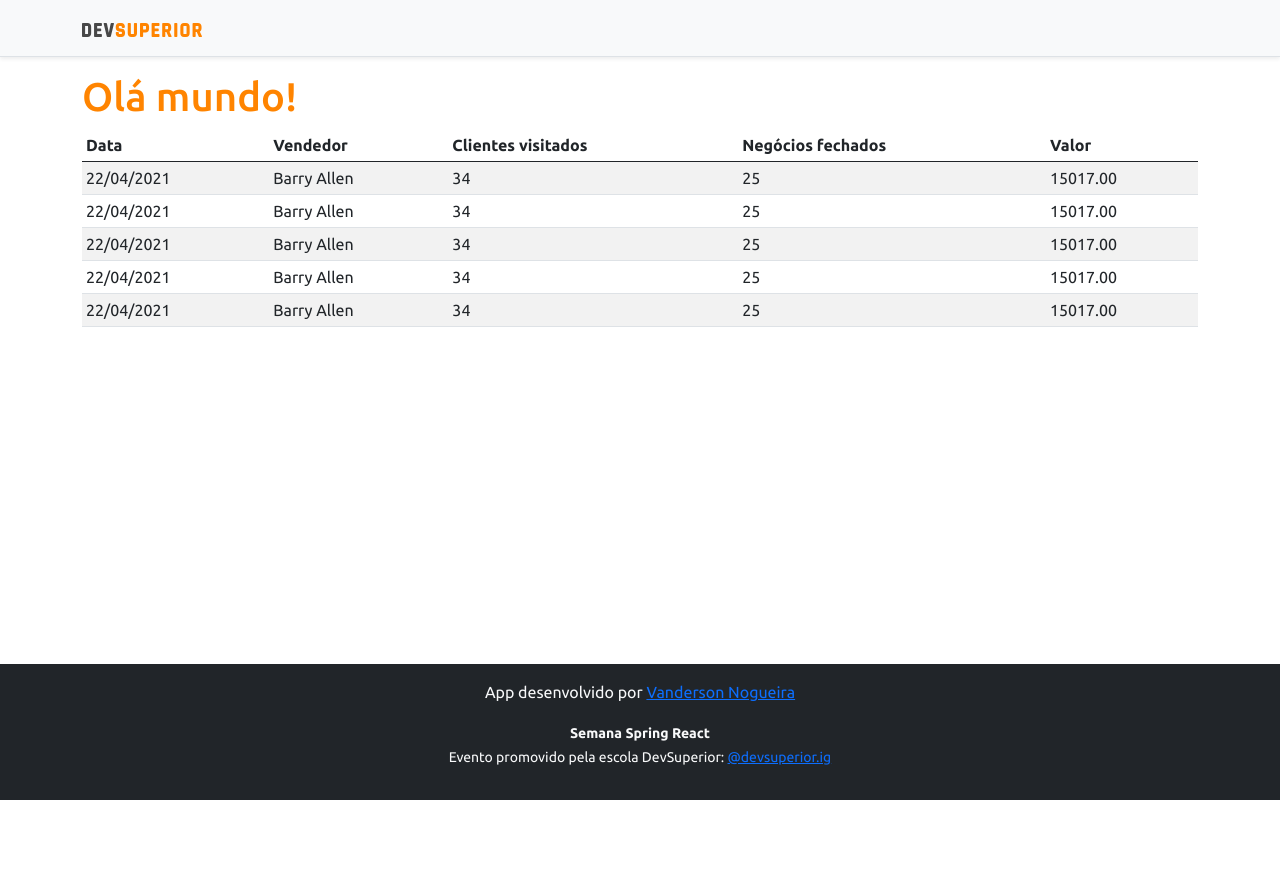
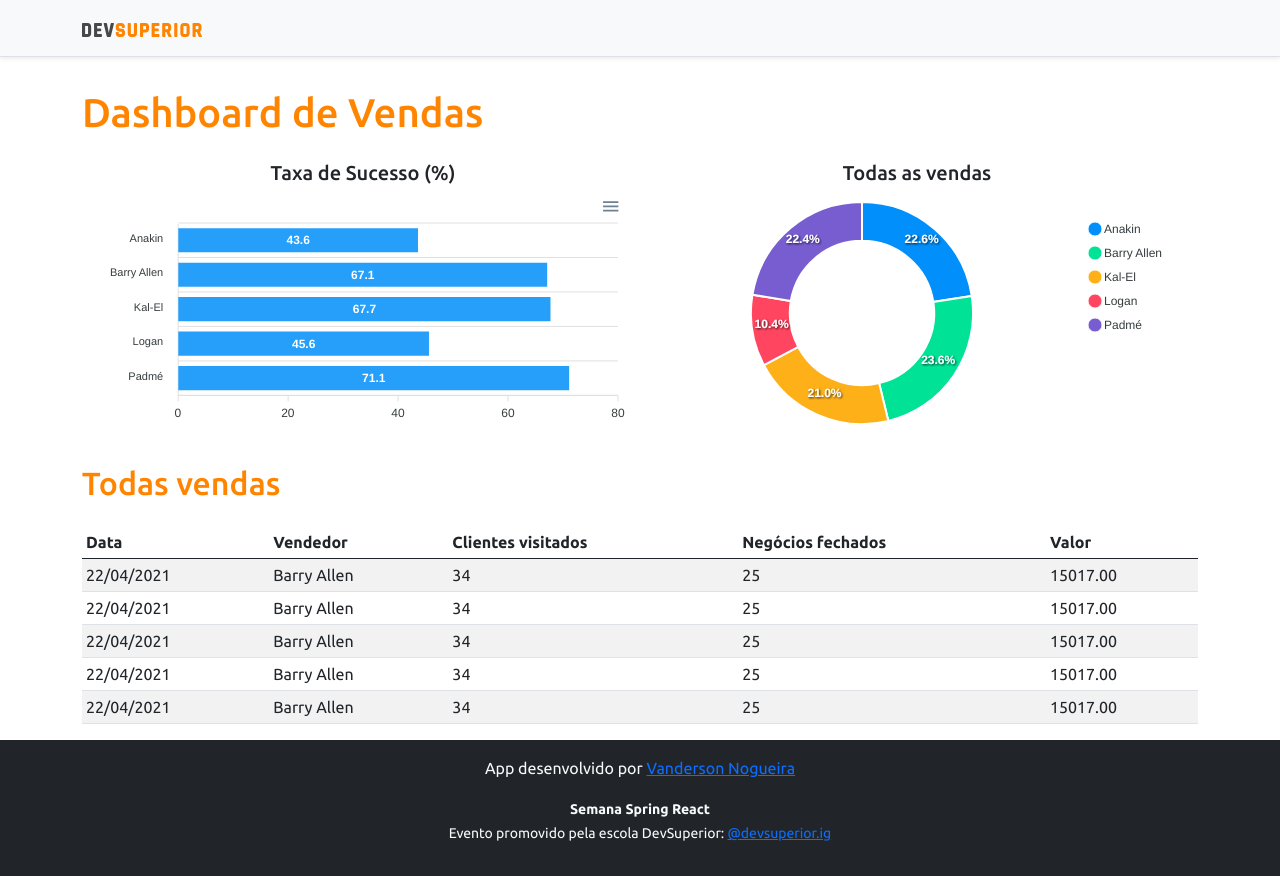
Before and after one commit to vanderson22/ds-vendas-react, a React (Create React App) app in the folder frontend/: page / in a window 1280 px wide. Before the commit the page ends 800 px from the top, so only its background shows below. Built offline with nearby package versions, Linux system fonts and the light colour scheme.

Commit message:
static charts

```diff
--- a/frontend/package.json
+++ b/frontend/package.json
@@ -10,8 +10,10 @@
     "@types/node": "^12.0.0",
     "@types/react": "^17.0.0",
     "@types/react-dom": "^17.0.0",
+    "apexcharts": "^3.26.1",
     "bootstrap": "^5.0.0",
     "react": "^17.0.2",
+    "react-apexcharts": "^1.3.9",
     "react-dom": "^17.0.2",
     "react-scripts": "4.0.3",
     "typescript": "^4.1.2",
--- a/frontend/src/App.tsx
+++ b/frontend/src/App.tsx
@@ -2,6 +2,8 @@
 import NavBar from "components/navbar";
 import Footer from 'components/footer';
 import DataTable from 'components/dataTable';
+import Barchart from 'components/barcharts';
+import DonutChart from 'components/donutchart';
 
 //retorno só pode ter um elemento, para isso usar o fragment <> </>
 function App() {
@@ -9,8 +11,24 @@
     <React.Fragment>
       <NavBar />
       <div className="container">
-        <h1 className="text-primary">Olá mundo!</h1>
+        <h1 className="text-primary py-3">Dashboard de Vendas</h1>
 
+        <div className="row px-3">
+          <div className="col-sm-6">
+            <h5 className="text-center">Taxa de Sucesso (%)</h5>
+            <Barchart />
+          </div>
+
+          <div className="col-sm-6">
+            <h5 className="text-center">Todas as vendas</h5>
+
+            <DonutChart />
+          </div>
+        </div>
+        <div className="py-3" >
+          <h2 className="text-primary"> Todas vendas</h2>
+
+        </div>
         <DataTable />
       </div>
 
--- /dev/null
+++ b/frontend/src/components/barcharts/index.tsx
@@ -0,0 +1,41 @@
+//sintaxe lambda
+
+import React from 'react';
+import Chart from 'react-apexcharts'
+// PROCURAR NA PÁGINA DO APEX CHARTS ! https://apexcharts.com
+const Barchart = () => {
+
+
+
+  const options = {
+    plotOptions: {
+      bar: {
+        horizontal: true,
+      }
+    },
+  };
+
+  const mockData = {
+    labels: {
+      categories: ['Anakin', 'Barry Allen', 'Kal-El', 'Logan', 'Padmé']
+    },
+    series: [
+      {
+        name: "% Sucesso",
+        data: [43.6, 67.1, 67.7, 45.6, 71.1]
+      }
+    ]
+  };
+
+
+  return (
+    <Chart
+      options={{ ...options, xaxis: mockData.labels }}
+      series={mockData.series}
+      type="bar"
+      height="240"
+    />
+  );
+}
+
+export default Barchart;
--- /dev/null
+++ b/frontend/src/components/donutchart/index.tsx
@@ -0,0 +1,30 @@
+//sintaxe lambda
+
+import React from 'react';
+import Chart from 'react-apexcharts'
+// PROCURAR NA PÁGINA DO APEX CHARTS ! https://apexcharts.com
+const DonutChart = () => {
+
+  const mockData = {
+    series: [477138, 499928, 444867, 220426, 473088],
+    labels: ['Anakin', 'Barry Allen', 'Kal-El', 'Logan', 'Padmé']
+}
+
+const options = {
+    legend: {
+        show: true
+    }
+}
+
+
+  return (
+    <Chart
+      options={{ ...options, labels: mockData.labels }}
+      series={mockData.series}
+      type="donut"
+      height="240"
+    />
+  );
+}
+
+export default DonutChart;
```
Also changed, not shown: 1 other file (tests, documents, lock files or other folders).
